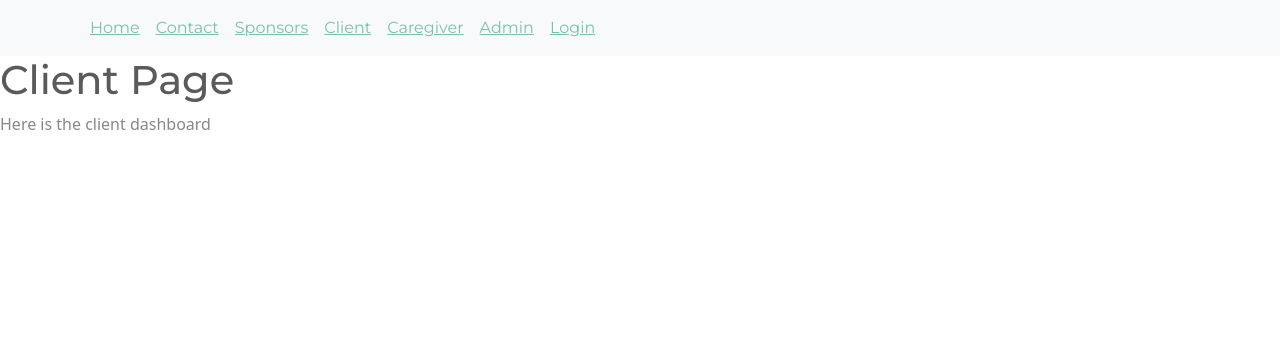
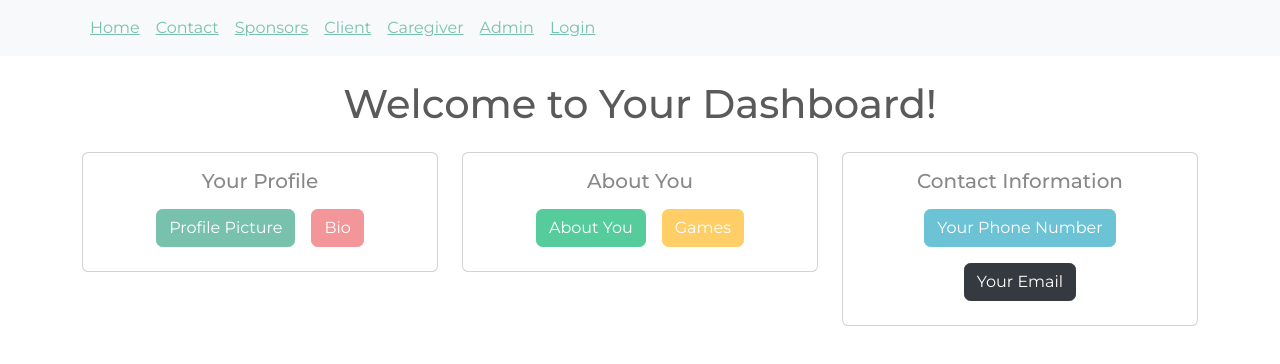
Before and after one commit to wseguin03/cheer-docker, a React (Create React App) app in the folder Client/: page /client in a window 1280 px wide. Shown: the top 364 px of the page. Built offline with nearby package versions, Linux system fonts and the light colour scheme.

Commit message:
base client page edited

```diff
--- a/Client/src/components/ClientPage.js
+++ b/Client/src/components/ClientPage.js
@@ -1,12 +1,45 @@
 import React from 'react';
+import Button from 'react-bootstrap/Button';
+import Card from 'react-bootstrap/Card';
+import Container from 'react-bootstrap/Container';
+import Row from 'react-bootstrap/Row';
+import Col from 'react-bootstrap/Col';
 
 const ClientPage = () => {
-    return (
-      <div>
-        <h1>Client Page</h1>
-        <p>Here is the client dashboard</p>
-      </div>
-    );
-  };
+  return (
+    <Container className="client-dashboard">
+      <h1 className="text-center my-4">Welcome to Your Dashboard!</h1>
+      <Row className="text-center">
+        <Col md={4} className="mb-3">
+          <Card>
+            <Card.Body>
+              <Card.Title>Your Profile</Card.Title>
+              <Button variant="primary" className="m-2">Profile Picture</Button>
+              <Button variant="secondary" className="m-2">Bio</Button>
+            </Card.Body>
+          </Card>
+        </Col>
+        <Col md={4} className="mb-3">
+          <Card>
+            <Card.Body>
+              <Card.Title>About You</Card.Title>
+              <Button variant="success" className="m-2">About You</Button>
+              <Button variant="warning" className="m-2">Games</Button>
+            </Card.Body>
+          </Card>
+        </Col>
+        <Col md={4}>
+          <Card>
+            <Card.Body>
+              <Card.Title>Contact Information</Card.Title>
+              <Button variant="info" className="m-2">Your Phone Number</Button>
+              <Button variant="dark" className="m-2">Your Email</Button>
+            </Card.Body>
+          </Card>
+        </Col>
+      </Row>
+    </Container>
+  );
+};
 
-  export default ClientPage;
+export default ClientPage;
```
Also changed, not shown: Client/src/components/ClientPage.css (added).
